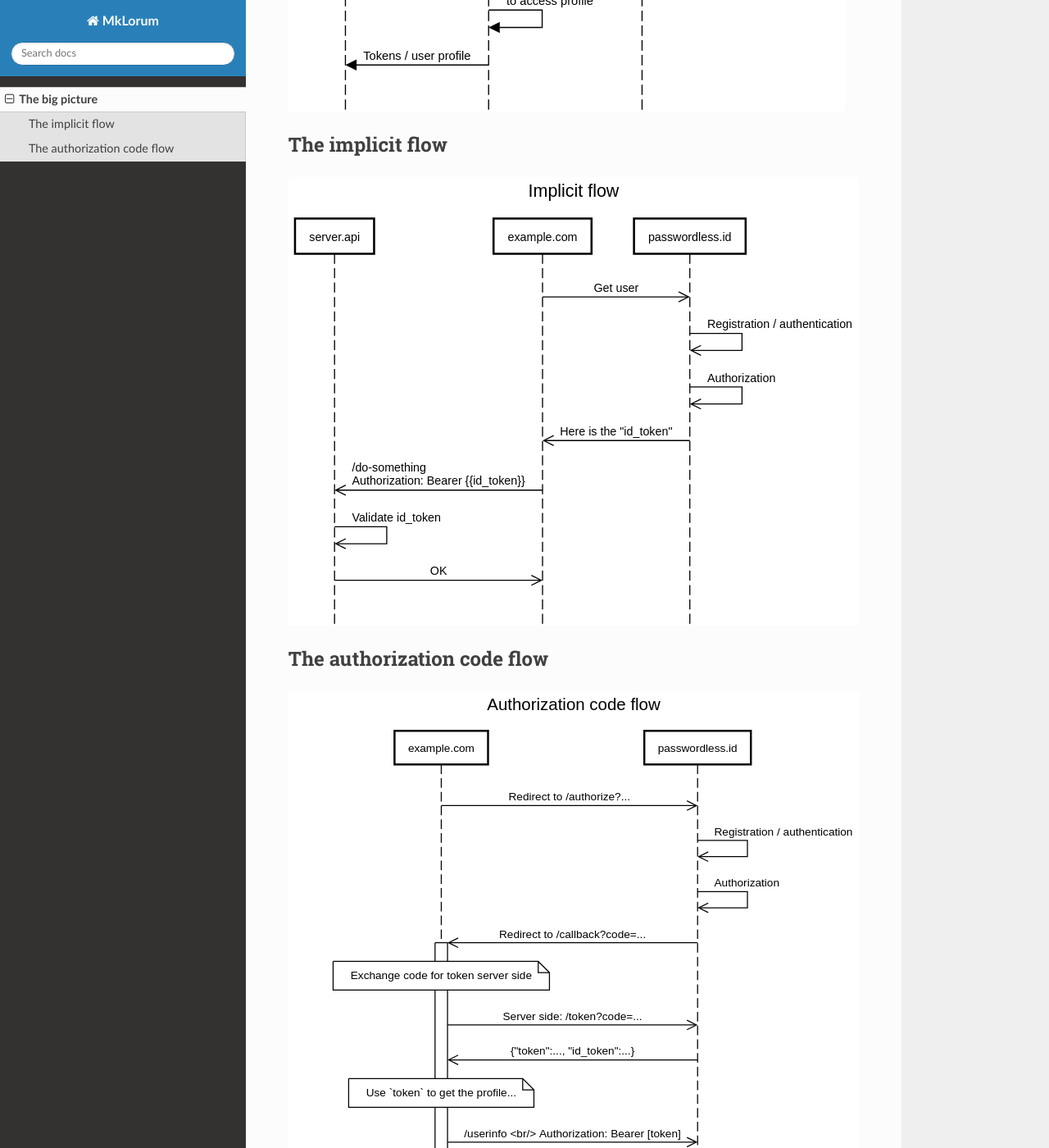
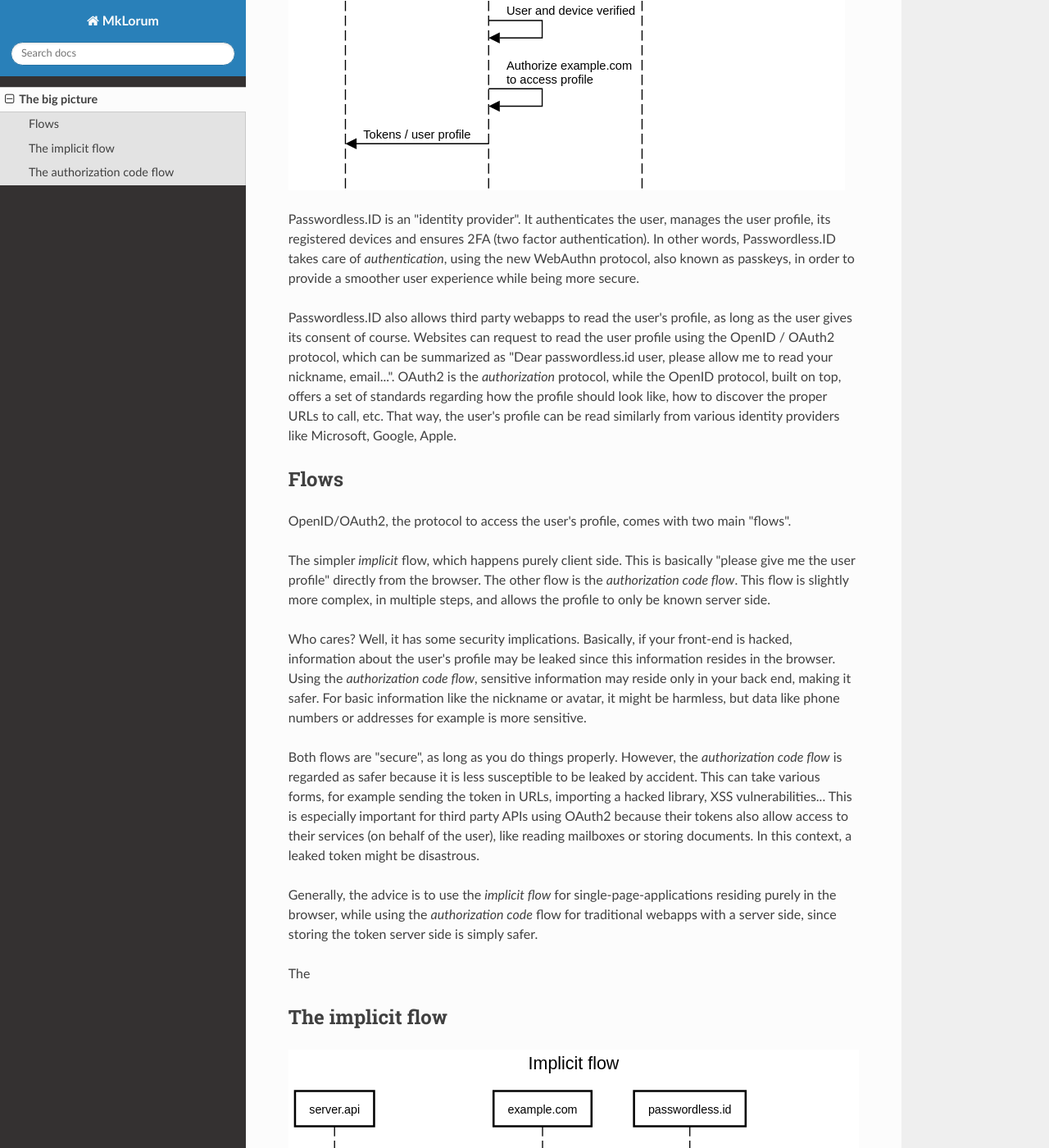
Before and after one commit to passwordless-id/www, an MkDocs documentation site: the page built from docs/1_big_picture.md, in a window 1280 px wide and 1400 px high, scrolled down 585 px. Shown: the whole window at 82% size. Built offline with MkDocs 1.6.1, drawn with Linux system fonts in a browser that asks for light colours; nearby versions of some CDN libraries; some of the changed text lies outside the part shown.

Commit message:
"big picture" primer (WIP)

```diff
--- a/docs/1_big_picture.md
+++ b/docs/1_big_picture.md
@@ -1,7 +1,31 @@
 The big picture
 ===============
 
+With so many protocols and tools, it's not always easy to have a clear understanding of authentication related technologies. The goal of this overview is to provide a clear understanding of what passwordless.id is, and how to interact with it.
+
+
 ![big_picture](big_picture.svg)
+
+
+Passwordless.ID is an "identity provider". It authenticates the user, manages the user profile, its registered devices and ensures 2FA (two factor authentication). In other words, Passwordless.ID takes care of *authentication*, using the new WebAuthn protocol, also known as passkeys, in order to provide a smoother user experience while being more secure.
+
+Passwordless.ID also allows third party webapps to read the user's profile, as long as the user gives its consent of course. Websites can request to read the user profile using the OpenID / OAuth2 protocol, which can be summarized as "Dear passwordless.id user, please allow me to read your nickname, email...". OAuth2 is the *authorization* protocol, while the OpenID protocol, built on top, offers a set of standards regarding how the profile should look like, how to discover the proper URLs to call, etc. That way, the user's profile can be read similarly from various identity providers like Microsoft, Google, Apple.
+
+
+Flows
+-----
+
+OpenID/OAuth2, the protocol to access the user's profile, comes with two main "flows".
+
+The simpler *implicit* flow, which happens purely client side. This is basically "please give me the user profile" directly from the browser. The other flow is the *authorization code flow*. This flow is slightly more complex, in multiple steps, and allows the profile to only be known server side.
+
+Who cares? Well, it has some security implications. Basically, if your front-end is hacked, information about the user's profile may be leaked since this information resides in the browser. Using the *authorization code flow*, sensitive information may reside only in your back end, making it safer. For basic information like the nickname or avatar, it might be harmless, but data like phone numbers or addresses for example is more sensitive.
+
+Both flows are "secure", as long as you do things properly. However, the *authorization code flow* is regarded as safer because it is less susceptible to be leaked by accident. This can take various forms, for example sending the token in URLs, importing a hacked library, XSS vulnerabilities... This is especially important for third party APIs using OAuth2 because their tokens also allow access to their services (on behalf of the user), like reading mailboxes or storing documents. In this context, a leaked token might be disastrous.
+
+Generally, the advice is to use the *implicit flow* for single-page-applications residing purely in the browser, while using the *authorization code* flow for traditional webapps with a server side, since storing the token server side is simply safer.
+
+The
 
 The implicit flow
 -----------------
```
